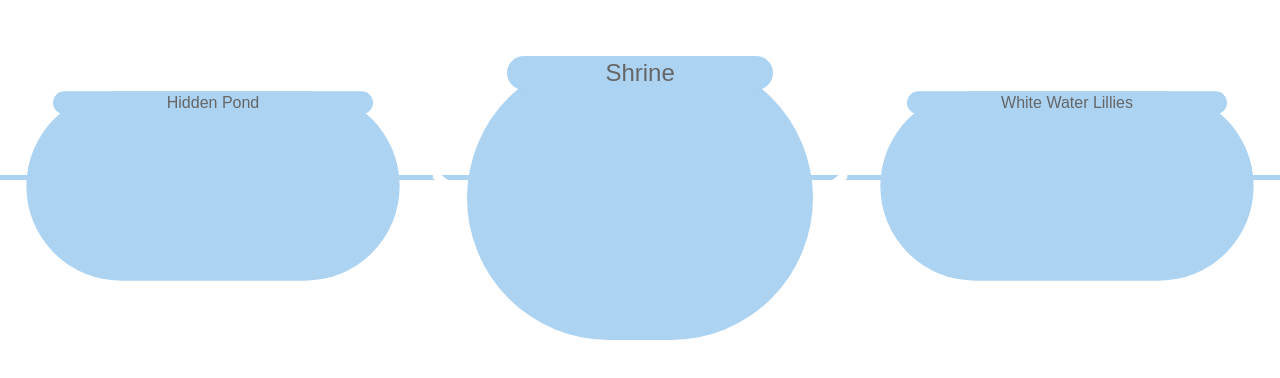
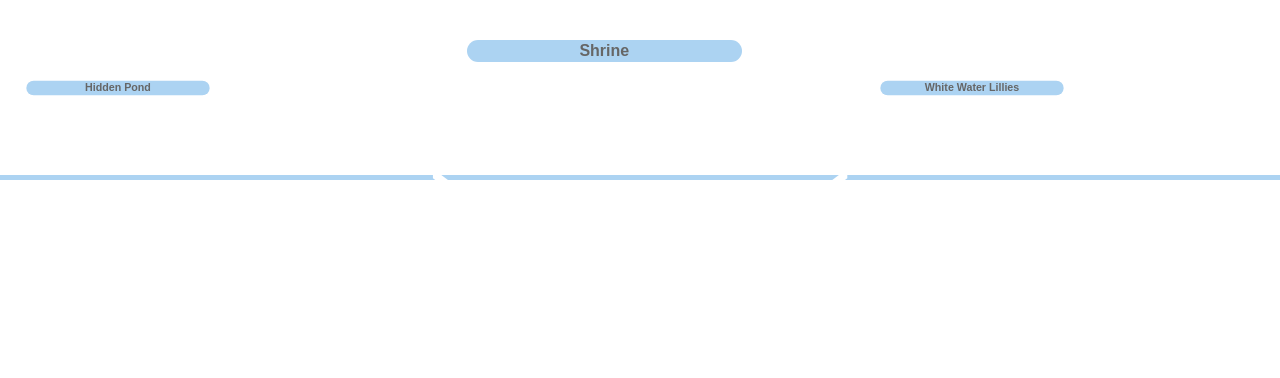
Before and after one commit to nagarajanv2/Thelottimeline, a plain HTML site: page demo.html in a window 1280 px wide. Drawn offline with nearby package versions, Linux system fonts and the light colour scheme.

Commit message:
major changes
styles,.css, mislider.css, demo.html

```diff
--- a/css/mislider-cameo.css
+++ b/css/mislider-cameo.css
@@ -144,8 +144,8 @@
             /*  for really small screens make width 100% */
            /* width: 100%;*/
             /*  Make image round */
-            border-radius: 135px;
-            border: none;
+           /* border-radius: 135px;
+            border: none;*/
         }
         .mis-slide {
             /*  Set width in pixels to restrict width of slides
--- a/css/styles.css
+++ b/css/styles.css
@@ -31,23 +31,29 @@ pre {
     padding: 1em;
 }
 .fig{
-    background-color: #acd3f2;
-    display: block;
-    -webkit-margin-before: 1em;
+    /*background-color: #acd3f2;*/
+/*    display: block;*/
+/*    -webkit-margin-before: 1em;
     -webkit-margin-after: 1em;
     -webkit-margin-start: 40px;
-    -webkit-margin-end: 40px;
+    -webkit-margin-end: 40px;*/
+
+}
+.figcaption{
+     text-align: center;
+     font-weight: bold;
 }
    .mis-slider li a {
             text-decoration: none;
             color: #666;
             display: block;
             background-color: #acd3f2;
-            height: 284px;
-            width: 100%;
-            border-radius: 171px;
+            max-width: 275px;
+            border-radius: 135px;
 
         }
+
+}
 @media screen and (min-width: 1200px) {
     .main {
         width: 50%;
--- a/demo.html
+++ b/demo.html
@@ -52,7 +52,7 @@
                             <div class="fig">
                                 <!-- Slide content - whatever you want -->
                                 <!-- <img src="images/garden01.jpg" alt="Pink Water Lillies"> -->
-                                <figcaption>Pink Water Lillies</figcaption>
+                                <p class="figcaption">Pink Water Lillies</p>
                             </div>
                         </a>
                     </li>
@@ -60,7 +60,7 @@
                         <a href="#" class="mis-container">
                             <div class="fig">
                                <!--  <img src="images/garden02.jpg" alt="Pond with Lillies"> -->
-                                <figcaption>Pond with Lillies</figcaption>
+                                <p class="figcaption">Pond with Lillies</p>
                             </div>
                         </a>
                     </li>
@@ -68,7 +68,7 @@
                         <a href="#" class="mis-container">
                             <div class="fig">
                                <!--  <img src="images/garden03.jpg" alt="Hidden Pond"> -->
-                                <figcaption>Hidden Pond</figcaption>
+                                <p class="figcaption">Hidden Pond</p>
                             </div>
                         </a>
                     </li>
@@ -76,7 +76,7 @@
                         <a href="#" class="mis-container">
                             <div class="fig">
                                 <!-- <img src="images/garden04.jpg" alt="Shrine"> -->
-                                <figcaption>Shrine</figcaption>
+                                <p class="figcaption">Shrine</p>
                             </div>
                         </a>
                     </li>
@@ -84,7 +84,7 @@
                         <a href="#" class="mis-container">
                             <div class="fig">
                                <!--  <img src="images/garden05.jpg" alt="White Water Lillies"> -->
-                                <figcaption>White Water Lillies</figcaption>
+                                <p class="figcaption">White Water Lillies</p>
                             </div>
                         </a>
                     </li>
@@ -92,7 +92,7 @@
                         <a href="#" class="mis-container">
                             <div class="fig">
                                 <!-- <img src="images/garden06.jpg" alt="Garden Walkway"> -->
-                                <figcaption>Garden Walkway</figcaption>
+                                <p class="figcaption">Garden Walkway</p>
                             </div>
                         </a>
                     </li>
@@ -100,7 +100,7 @@
                         <a href="#" class="mis-container">
                             <div class="fig">
                                 <!-- <img src="images/garden07.jpg" alt="Lilly with Bee"> -->
-                                <figcaption>Lilly with Bee</figcaption>
+                                <p class="figcaption">Lilly with Bee</p>
                             </div>
                         </a>
                     </li>
```
